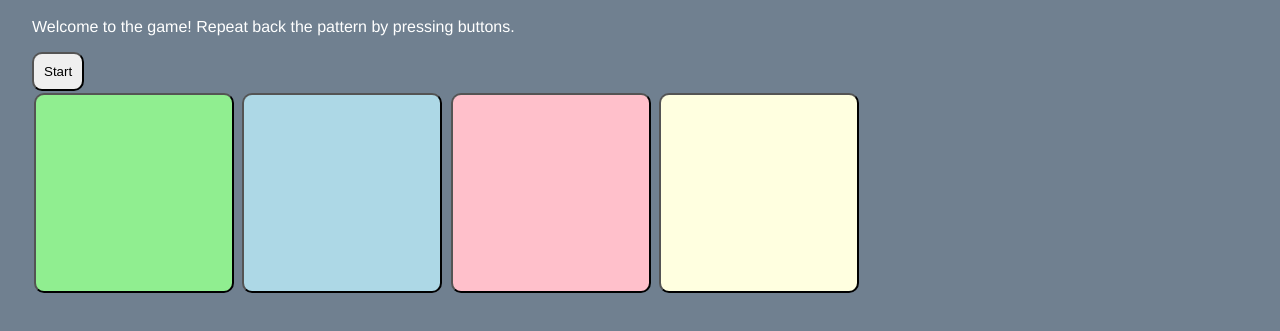
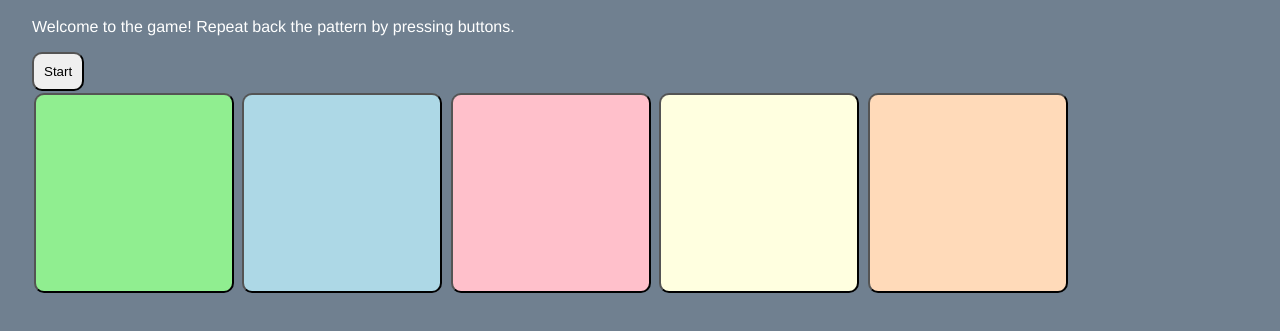
Before and after one commit to andyl5/Light-and-Sound-Memory-Game, a plain HTML site: page index.html in a window 1280 px wide. Shown: the part 73-404 px from the top of the page. Drawn offline with Linux system fonts and the light colour scheme.

Commit message:
added 5th button

```diff
--- a/index.html
+++ b/index.html
@@ -20,10 +20,11 @@
         <button id="startBtn" onclick="startGame()">Start</button>
         <button id="stopBtn" class="hidden" onclick="stopGame()">Stop</button>
         <div id="gameButtonArea">
-            <button id="button1" onclick="guess(1)" onmousedown="startTone(1)" onmouseup="stopTone()"></button>
+            <button id="button1" onclick="guess(1)"onmousedown="startTone(1)" onmouseup="stopTone()"></button>
             <button id="button2" onclick="guess(2)"onmousedown="startTone(2)" onmouseup="stopTone()"></button>
             <button id="button3" onclick="guess(3)"onmousedown="startTone(3)" onmouseup="stopTone()"></button>
             <button id="button4" onclick="guess(4)"onmousedown="startTone(4)" onmouseup="stopTone()"></button>
+            <button id="button5" onclick="guess(5)"onmousedown="startTone(5)" onmouseup="stopTone()"></button>
         </div>
 
     </body>
--- a/script.js
+++ b/script.js
@@ -41,7 +41,8 @@ const freqMap = {
     1: 150,
     2: 200,
     3: 300,
-    4: 360
+    4: 360,
+    5: 420,
   }
 function playTone(btn,len){
     o.frequency.value = freqMap[btn]
--- a/style.css
+++ b/style.css
@@ -43,3 +43,9 @@ button {
 #button4:active, #button4.lit {
     background: yellow;
 }
+#button5 {
+    background: peachpuff;
+}
+#button5:active , #button5.lit {
+    background: orange;
+}
```
